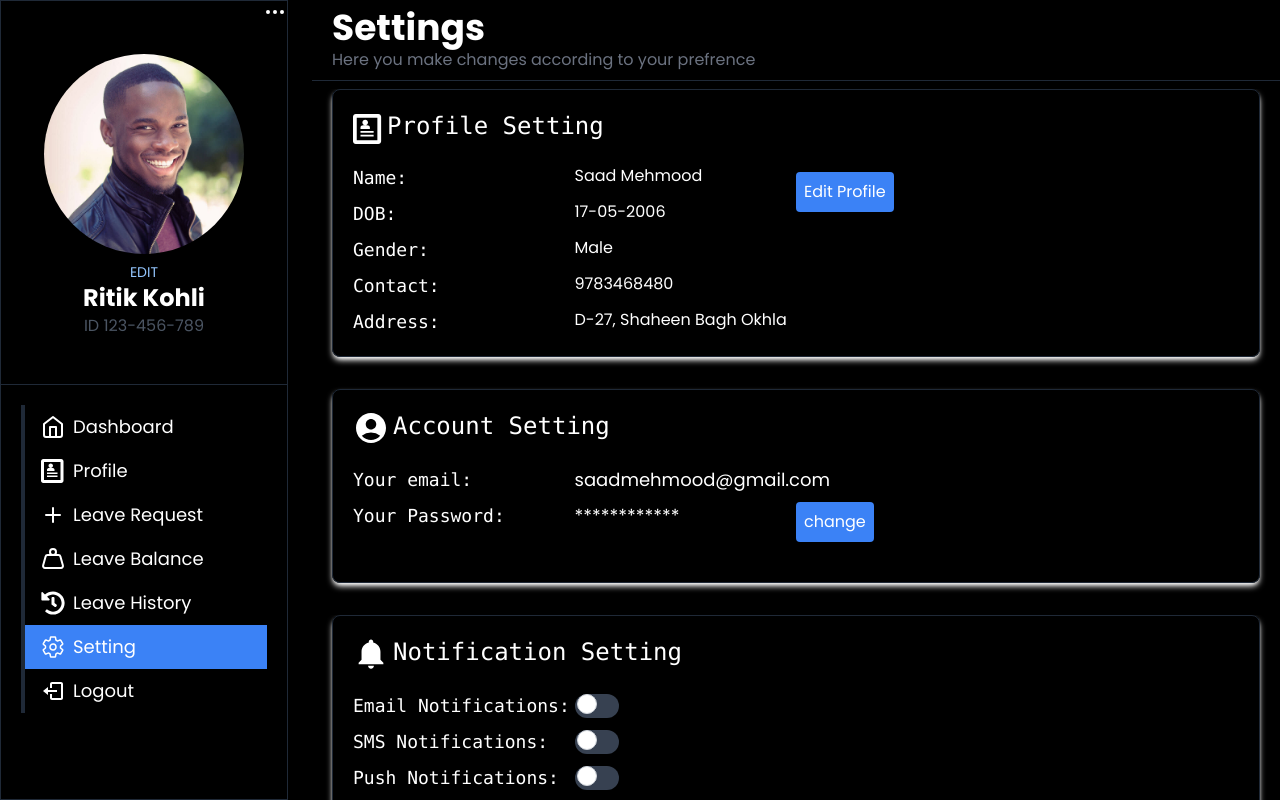
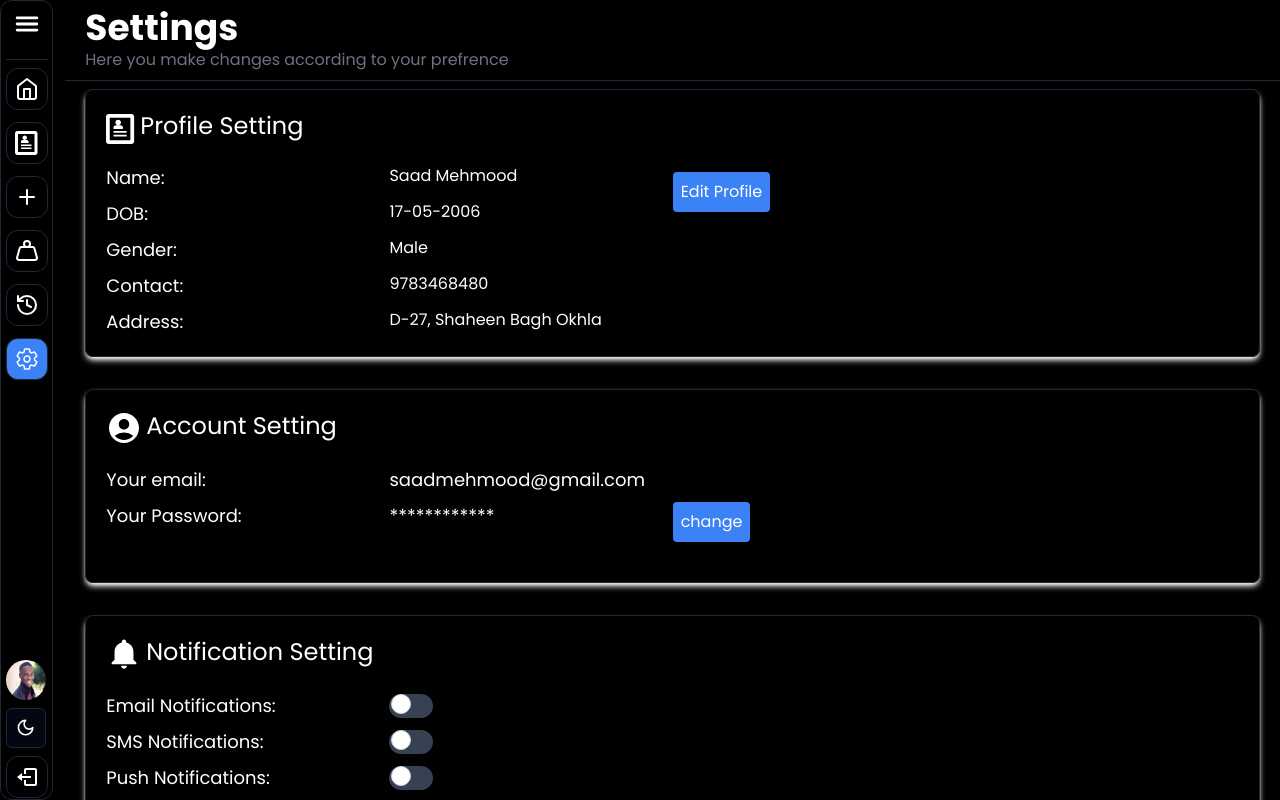
Before and after one commit to Aq7853gehc/leave_sm, a Next.js app: page /user/setting in a window 1280 px wide. Built offline with nearby package versions, Linux system fonts and the light colour scheme.

Commit message:
sidebaar

```diff
--- a/app/globals.css
+++ b/app/globals.css
@@ -69,7 +69,7 @@
 }
 
 a {
-  @apply flex px-4 py-2 gap-2 items-center text-lg border-l-4
+  @apply flex px-4 py-2 gap-2 items-center text-lg w-full
 }
 
 @layer utilities {
--- a/app/user/layout.tsx
+++ b/app/user/layout.tsx
@@ -13,11 +13,12 @@ import {
 import { ThemeProvider } from "@/components/theme-provider";
 import ThemeToggle from "@/components/ThemeToggle";
 export default function User({ children }: { children: ReactNode }) {
-  const [show, setShow] = useState<boolean>(true);
+  const [show, setShow] = useState<boolean>(false);
   return (
     <ThemeProvider attribute="class" defaultTheme="dark">
-      <main className="max-h-screen">
-        <div className=" flex md:hidden w-full border justify-between items-center">
+      <main className="max-h-screen ">
+        {/* mobile responsive */}
+        <div className=" flex md:hidden w-full border   bg-background justify-between items-center">
           <TooltipProvider>
             <Tooltip>
               <TooltipTrigger>
@@ -28,7 +29,7 @@ export default function User({ children }: { children: ReactNode }) {
                   />
                 ) : (
                   <IoMenu
-                    className="text-3xl dark:text-white"
+                    className="text-3xl  dark:text-white"
                     onClick={() => setShow(!show)}
                   />
                 )}
@@ -45,13 +46,16 @@ export default function User({ children }: { children: ReactNode }) {
           <h1 className="dark:text-white text-black">DBIT</h1>
           <ThemeToggle />
         </div>
+
+        {/* inside md */}
         <div className="flex  overflow-hidden bg-white dark:bg-black dark:text-white">
           {show ? (
-            <div className="flex  md:w-fit z-40 absolute md:relative bg-white dark:bg-black ">
+            <div className="flex  md:w-fit z-30 absolute md:relative bg-white dark:bg-black ">
               <Sidebar />
 
-              <Ellipsis
-                className="z-30 relative left-[-8%] cursor-pointer hidden md:block"
+              <IoClose
+              size={32}
+                className="z-30 relative left-[-10%]  cursor-pointer  md:block"
                 onClick={() => setShow(!show)}
               />
             </div>
--- a/app/user/setting/page.tsx
+++ b/app/user/setting/page.tsx
@@ -23,17 +23,17 @@
 //         <div className="my-2 ml-5">
 //           <div className="flex gap-1">
 //             <ImProfile className="mt-1 text-3xl" />
-//             <h1 className="text-2xl font-mono"> Profile Setting</h1>
+//             <h1 className="text-2xl "> Profile Setting</h1>
 //           </div>
 //           <div className="flex  max-sm:flex-col mt-5">
 
 //             <div className="w-full flex flex-col gap-2">
 //               <div className="flex">
-//                 <p className="w-1/4 text-lg font-mono">Name:</p>
+//                 <p className="w-1/4 text-lg ">Name:</p>
 //                 <p className="">Saad Mehmood</p>
 //               </div>
 //               <div className="flex">
-//                 <p className="w-1/4 text-lg font-mono">Date Of Birth:</p>
+//                 <p className="w-1/4 text-lg ">Date Of Birth:</p>
 //                 <p >17-05-2006</p>
 //               </div>
 //               <div className="flex">
@@ -208,29 +208,29 @@ const Setting = () => {
         <div className="ml-5 shadow-md dark:shadow-white border mb-8 rounded-lg p-5 mr-5">
           <div className="flex gap-1">
             <ImProfile className="mt-1 text-3xl" />
-            <h1 className="text-2xl font-mono"> Profile Setting</h1>
+            <h1 className="text-2xl "> Profile Setting</h1>
           </div>
           {edit ? (
             <div className="flex  max-sm:flex-col mt-5">
               <div className="w-full flex flex-col gap-2">
                 <div className="flex w-full ">
-                  <p className="w-1/2 text-lg font-mono">Name:</p>
+                  <p className="w-1/2 text-lg ">Name:</p>
                   <p className="">Saad Mehmood</p>
                 </div>
                 <div className="flex">
-                  <p className="w-1/2 text-lg font-mono">DOB:</p>
+                  <p className="w-1/2 text-lg ">DOB:</p>
                   <p>17-05-2006</p>
                 </div>
                 <div className="flex">
-                  <p className="w-1/2 text-lg font-mono">Gender:</p>
+                  <p className="w-1/2 text-lg ">Gender:</p>
                   <p>Male</p>
                 </div>
                 <div className="flex">
-                  <p className="w-1/2 text-lg font-mono">Contact:</p>
+                  <p className="w-1/2 text-lg ">Contact:</p>
                   <p>9783468480</p>
                 </div>
                 <div className="flex">
-                  <p className="w-1/2 text-lg font-mono">Address:</p>
+                  <p className="w-1/2 text-lg ">Address:</p>
                   <p className="w-1/2">D-27, Shaheen Bagh Okhla</p>
                 </div>
               </div>
@@ -248,7 +248,7 @@ const Setting = () => {
             <div className="flex  max-lg:flex-col mt-5">
               <div className="w-full flex flex-col gap-2">
                 <div className="flex max-lg:flex-col">
-                  <label className="w-1/2 text-lg font-mono">Name:</label>
+                  <label className="w-1/2 text-lg ">Name:</label>
                   <input
                     type="text"
                     className="p-2 lg:w-1/4 border dark:border-black  rounded-lg outline-none"
@@ -256,7 +256,7 @@ const Setting = () => {
                   />
                 </div>
                 <div className="flex max-lg:flex-col">
-                  <label className="w-1/2 text-lg font-mono">DOB:</label>
+                  <label className="w-1/2 text-lg ">DOB:</label>
                   <input
                     type="date"
                     className="p-2 lg:w-1/4 border dark:border-black  rounded-lg outline-none"
@@ -264,7 +264,7 @@ const Setting = () => {
                   />
                 </div>
                 <div className="flex max-lg:flex-col">
-                  <label className="w-1/2 text-lg font-mono">Gender:</label>
+                  <label className="w-1/2 text-lg ">Gender:</label>
                   <input
                     type="text"
                     className="p-2 lg:w-1/4 rounded-lg border dark:border-black  outline-none"
@@ -272,7 +272,7 @@ const Setting = () => {
                   />
                 </div>
                 <div className="flex max-lg:flex-col">
-                  <label className="w-1/2 text-lg font-mono">Contact:</label>
+                  <label className="w-1/2 text-lg ">Contact:</label>
                   <input
                     type="phone"
                     className="p-2 lg:w-1/4 rounded-lg border dark:border-black  outline-none"
@@ -280,7 +280,7 @@ const Setting = () => {
                   />
                 </div>
                 <div className="flex max-lg:flex-col">
-                  <label className="w-1/2 text-lg font-mono">Address:</label>
+                  <label className="w-1/2 text-lg ">Address:</label>
                   <input
                     type="text"
                     className="p-2 lg:w-1/4 rounded-lg border dark:border-black  outline-none"
@@ -303,12 +303,12 @@ const Setting = () => {
         <div className="ml-5 shadow-md dark:shadow-white border mb-8 rounded-lg p-5 mr-5">
           <div className="flex gap-1">
             <MdAccountCircle className="text-4xl" />
-            <h1 className="text-2xl font-mono"> Account Setting</h1>
+            <h1 className="text-2xl "> Account Setting</h1>
           </div>
           <div className="w-full gap-2 flex-col flex mt-5 mb-5">
             <div className="flex sm:flex-row flex-col">
               {/* <div className="flex sm:flex-row flex-col sm:gap-0 gap-4"> */}
-              <p className="sm:w-1/4 text-lg font-mono">Your email:</p>
+              <p className="sm:w-1/4 text-lg ">Your email:</p>
               <p className="sm:w-1/4 text-lg font-light">
                 saadmehmood@gmail.com
               </p>
@@ -317,7 +317,7 @@ const Setting = () => {
             </div>
             <div className="flex  max-sm:flex-col">
               {/* <div className="flex  max-sm:flex-col max-sm:gap-4"> */}
-              <p className="sm:w-1/4  text-lg font-mono">Your Password:</p>
+              <p className="sm:w-1/4  text-lg ">Your Password:</p>
               <p className="sm:w-1/4 text-lg font-light">************</p>
               {/* </div> */}
               <button className="text-white max-sm:mr-4 bg-blue-500 p-2 rounded-sm ">
@@ -330,19 +330,19 @@ const Setting = () => {
         {/* <div className="ml-5 shadow-md dark:shadow-white border mb-8 rounded-lg p-5 mr-5">
           <div className="flex">
             <IoMdNotifications className="text-4xl" />
-            <h1 className="text-2xl font-mono"> Notification Setting</h1>
+            <h1 className="text-2xl "> Notification Setting</h1>
           </div>
         </div> */}
         <div className="w-full h-full rounded-lg max-h-screen overflow-scroll no-scrollbar">
           <div className="ml-5 shadow-md dark:shadow-white border mb-8 rounded-lg p-5 mr-5">
             <div className="flex gap-1">
               <IoMdNotifications className="text-4xl" />
-              <h1 className="text-2xl font-mono">Notification Setting</h1>
+              <h1 className="text-2xl ">Notification Setting</h1>
             </div>
             <div className="flex max-sm:flex-col mt-5">
               <div className="w-full flex flex-col gap-2">
                 <div className="flex w-full max-lg:flex-col">
-                  <p className="lg:w-1/4 text-lg font-mono">
+                  <p className="lg:w-1/4 text-lg ">
                     Email Notifications:
                   </p>
                   <label className="relative inline-flex items-center cursor-pointer">
@@ -351,14 +351,14 @@ const Setting = () => {
                   </label>
                 </div>
                 <div className="flex max-lg:flex-col">
-                  <p className="lg:w-1/4 text-lg font-mono">SMS Notifications:</p>
+                  <p className="lg:w-1/4 text-lg ">SMS Notifications:</p>
                   <label className="relative inline-flex items-center cursor-pointer">
                     <input type="checkbox" className="sr-only peer" />
                     <div className="w-11 h-6 bg-gray-200 rounded-full peer dark:bg-gray-700 peer-focus:ring-4 peer-focus:ring-blue-300 dark:peer-focus:ring-blue-800 peer-checked:after:translate-x-full peer-checked:after:border-white after:content-[''] after:absolute after:top-[2px] after:left-[2px] after:bg-white after:border-gray-300 after:border after:rounded-full after:h-5 after:w-5 after:transition-all peer-checked:bg-blue-600"></div>
                   </label>
                 </div>
                 <div className="flex max-lg:flex-col">
-                  <p className="lg:w-1/4 text-lg font-mono">Push Notifications:</p>
+                  <p className="lg:w-1/4 text-lg ">Push Notifications:</p>
                   <label className="relative inline-flex items-center cursor-pointer">
                     <input type="checkbox" className="sr-only peer" />
                     <div className="w-11 h-6 bg-gray-200 rounded-full peer dark:bg-gray-700 peer-focus:ring-4 peer-focus:ring-blue-300 dark:peer-focus:ring-blue-800 peer-checked:after:translate-x-full peer-checked:after:border-white after:content-[''] after:absolute after:top-[2px] after:left-[2px] after:bg-white after:border-gray-300 after:border after:rounded-full after:h-5 after:w-5 after:transition-all peer-checked:bg-blue-600"></div>
@@ -371,12 +371,12 @@ const Setting = () => {
         <div className="ml-5 shadow-md dark:shadow-white border mb-8 rounded-lg p-5 mr-5">
           <div className="flex gap-1">
             <FaPalette className="text-3xl" />
-            <h1 className="text-2xl font-mono">Theme Setting</h1>
+            <h1 className="text-2xl ">Theme Setting</h1>
           </div>
           <div>
             <div className="flex  mt-5">
               <div className="w-full flex    items-center">
-                <p className="text-lg lg:w-1/4 font-mono">Select Theme:</p>
+                <p className="text-lg lg:w-1/4 ">Select Theme:</p>
                 <div className="ml-4 lg:w-1/4 flex items-center">
                   <label className="mr-2">Light</label>
                   <input
@@ -396,19 +396,19 @@ const Setting = () => {
           <div className="my-5 w-full border-b-2 border-black"></div>
           <div className="flex gap-1">
             <SiGnuprivacyguard className="text-3xl mt-1" />
-            <h1 className="text-2xl font-mono">Privacy Setting</h1>
+            <h1 className="text-2xl ">Privacy Setting</h1>
           </div>
           <div className="flex max-sm:flex-col mt-5">
             <div className="w-full flex flex-col">
               <div className="w-full flex items-center">
-                <p className="text-lg w-1/2 font-mono">Data Sharing:</p>
+                <p className="text-lg w-1/2 ">Data Sharing:</p>
                 <div className="ml-4 w-1/2 flex items-center">
                   <label className="mr-2">Enable</label>
                   <input type="checkbox" name="dataSharing" className="mr-4" />
                 </div>
               </div>
               <div className="w-full flex items-center">
-                <p className="text-lg w-1/2 font-mono">Cookies:</p>
+                <p className="text-lg w-1/2 ">Cookies:</p>
                 <div className="ml-4 w-1/2 flex items-center">
                   <label className="mr-2">Accept</label>
                   <input type="checkbox" name="cookies" />
@@ -425,7 +425,7 @@ const Setting = () => {
         <div className="ml-5 shadow-md dark:shadow-white border mb-8 rounded-lg p-5 mr-5">
           <div className="flex ">
             <MdContactSupport className="text-4xl" />
-            <h1 className="text-2xl font-mono">Help and Support</h1>
+            <h1 className="text-2xl ">Help and Support</h1>
           </div>
           <div className="w-full flex flex-col mt-5 gap-4">
             <div className=" max-sm:w-[95%] border-2 p-2">FAQ</div>
@@ -437,10 +437,10 @@ const Setting = () => {
         <div className="ml-5 shadow-md dark:shadow-white border mb-8 rounded-lg p-5 mr-5">
           <div className="flex">
             <IoLogOut className="text-4xl" />
-            <h1 className="text-2xl font-mono"> logout</h1>
+            <h1 className="text-2xl "> logout</h1>
           </div>
           <div className="flex my-5 max-sm:flex-col ">
-            <p className="w-2/4 text-lg font-mono">Want to logout?</p>
+            <p className="w-2/4 text-lg ">Want to logout?</p>
             <button className="text-white bg-blue-500 p-2 max-sm:mt-4 max-sm:mr-4 rounded-sm ">
               Logout
             </button>
--- a/components/ProfileAI.tsx
+++ b/components/ProfileAI.tsx
@@ -72,7 +72,7 @@ const ProfileAI = () => {
       <div className="max-h-[92vh] overflow-scroll no-scrollbar">
         <div>
           <div className="mb-3 border shadow-md dark:shadow-white sm:p-4 sm:pl-8 p-2 rounded-lg ">
-            <h2 className="text-2xl font-bold max-md:text-xl mb-2 text-blue-600">
+            <h2 className="text-2xl font-bold max-md:text-xl mb-2 text-blue-600 dark:text-blue-100">
               Department Information
             </h2>
             <div className="flex mb-2">
--- a/components/Sidebar/index.tsx
+++ b/components/Sidebar/index.tsx
@@ -29,7 +29,7 @@ const Sidebar = () => {
   const path = usePathname();
   return (
     <aside
-      className={`relative pt-2  sm:flex flex-col border h-screen max-w-full md:min-w-[18rem]  shadow`}
+      className={`relative pt-2  sm:flex flex-col border h-screen  md:min-w-[18rem] min-w-[90vw] backdrop:blur  shadow`}
     >
 
 
@@ -44,13 +44,13 @@ const Sidebar = () => {
 
       <section className="h-[20rem] flex flex-col justify-center gap-2 flex-1 items-center">
         {/* Profile pic and heading */}
-        <div className="rounded-full w-[200px] h-[200px]">
+        <div className="rounded-full w-[200px] h-[200px] border border-black">
           <Image
-            src={"/image_profile.jpg"}
+            src={"/picprofile.jpg"}
             alt="profile"
             width={200}
             height={200}
-            className="rounded-full w-full h-full object-cover border-black  "
+            className="rounded-full w-full h-full object-cover   "
           />
         </div>
 
@@ -67,7 +67,7 @@ const Sidebar = () => {
       <Separator />
 
       {/* Nav links */}
-      <section className=" flex flex-col p-5   flex-1 ">
+      <section className=" flex flex-col pt-5 w-full  flex-1  ">
         {/* List of Link */}
         <Link
           href={"/user"}
```
Also changed, not shown: public/picprofile.jpg (added).
